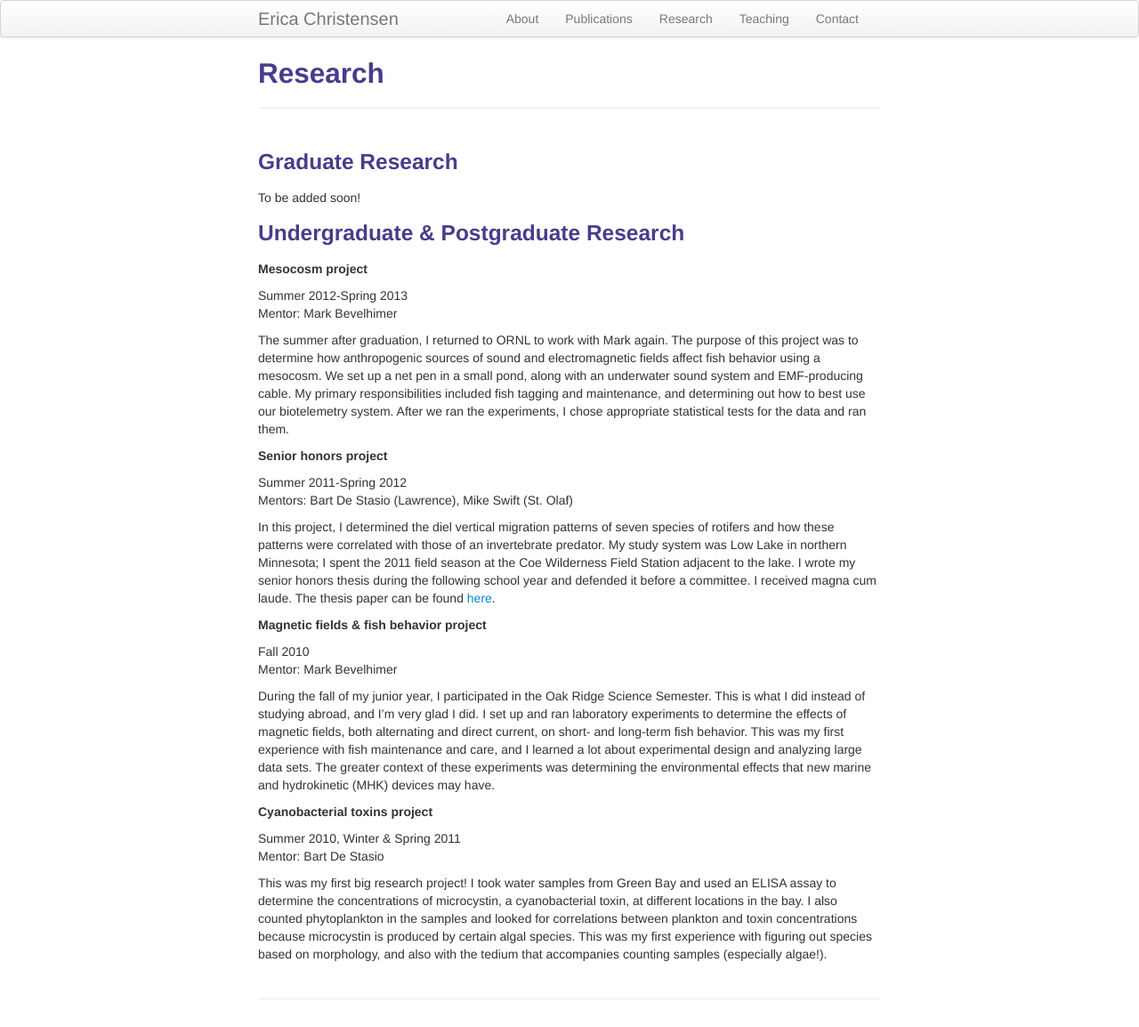
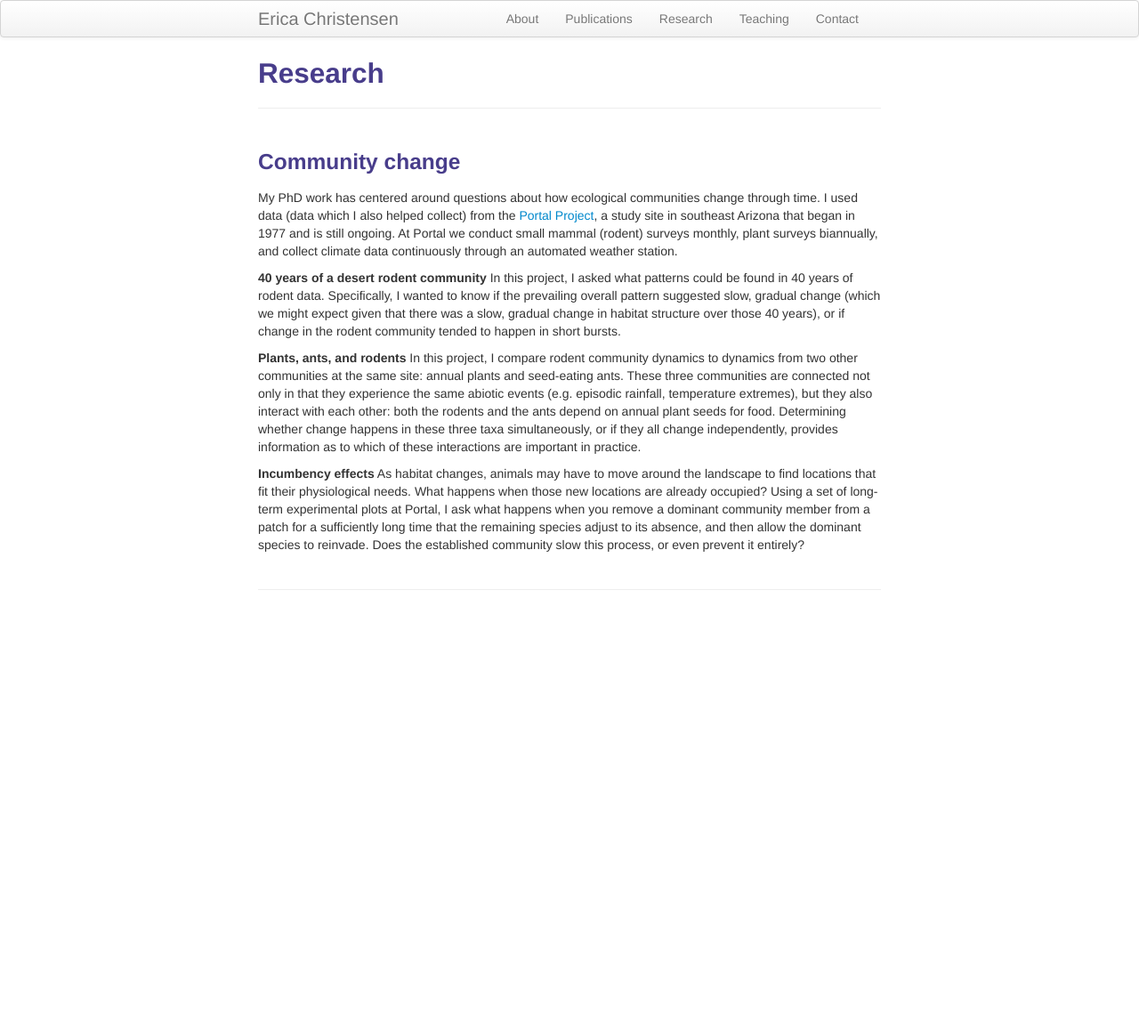
Before and after one commit to emchristensen/emchristensen.github.io, a Jekyll site: the page built from pages/Research.md, in a window 1280 px wide. Shown: the whole page at 89% size. Built offline with Jekyll 4.4.1, drawn with Linux system fonts in a browser that asks for light colours; after the commit the page ends 900 px from its top, so only the background shows below that.

Commit message:
update research

```diff
--- a/pages/Research.md
+++ b/pages/Research.md
@@ -1,39 +1,18 @@
 ---
 layout: page
 title: Research
-description: Kristina Riemer's research interests and projects
+description: Erica Christensen's research interests and projects
 ---
 
-### Graduate Research
+### Community change
 
-To be added soon!
+My PhD work has centered around questions about how ecological communities change through time. I used data (data which I also helped collect) from the [Portal Project](http://www.weecology.org/project/portal/), a study site in southeast Arizona that began in 1977 and is still ongoing. At Portal we conduct small mammal (rodent) surveys monthly, plant surveys biannually, and collect climate data continuously through an automated weather station.
 
-### Undergraduate & Postgraduate Research
+**40 years of a desert rodent community**
+In this project, I asked what patterns could be found in 40 years of rodent data. Specifically, I wanted to know if the prevailing overall pattern suggested slow, gradual change (which we might expect given that there was a slow, gradual change in habitat structure over those 40 years), or if change in the rodent community tended to happen in short bursts.
 
-**Mesocosm project**
+**Plants, ants, and rodents**
+In this project, I compare rodent community dynamics to dynamics from two other communities at the same site: annual plants and seed-eating ants. These three communities are connected not only in that they experience the same abiotic events (e.g. episodic rainfall, temperature extremes), but they also interact with each other: both the rodents and the ants depend on annual plant seeds for food. Determining whether change happens in these three taxa simultaneously, or if they all change independently, provides information as to which of these interactions are important in practice.
 
-Summer 2012-Spring 2013
-Mentor: Mark Bevelhimer
-
-The summer after graduation, I returned to ORNL to work with Mark again. The purpose of this project was to determine how anthropogenic sources of sound and electromagnetic fields affect fish behavior using a mesocosm. We set up a net pen in a small pond, along with an underwater sound system and EMF-producing cable. My primary responsibilities included fish tagging and maintenance, and determining out how to best use our biotelemetry system. After we ran the experiments, I chose appropriate statistical tests for the data and ran them.
-
-**Senior honors project**
-
-Summer 2011-Spring 2012
-Mentors: Bart De Stasio (Lawrence), Mike Swift (St. Olaf)
-
-In this project, I determined the diel vertical migration patterns of seven species of rotifers and how these patterns were correlated with those of an invertebrate predator. My study system was Low Lake in northern Minnesota; I spent the 2011 field season at the Coe Wilderness Field Station adjacent to the lake. I wrote my senior honors thesis during the following school year and defended it before a committee. I received magna cum laude. The thesis paper can be found [here](http://lux.lawrence.edu/luhp/16/).
-
-**Magnetic fields & fish behavior project**
-
-Fall 2010
-Mentor: Mark Bevelhimer
-
-During the fall of my junior year, I participated in the Oak Ridge Science Semester. This is what I did instead of studying abroad, and I'm very glad I did. I set up and ran laboratory experiments to determine the effects of magnetic fields, both alternating and direct current, on short- and long-term fish behavior. This was my first experience with fish maintenance and care, and I learned a lot about experimental design and analyzing large data sets. The greater context of these experiments was determining the environmental effects that new marine and hydrokinetic (MHK) devices may have.
-
-**Cyanobacterial toxins project**
-
-Summer 2010, Winter & Spring 2011
-Mentor: Bart De Stasio
-
-This was my first big research project! I took water samples from Green Bay and used an ELISA assay to determine the concentrations of microcystin, a cyanobacterial toxin, at different locations in the bay. I also counted phytoplankton in the samples and looked for correlations between plankton and toxin concentrations because microcystin is produced by certain algal species. This was my first experience with figuring out species based on morphology, and also with the tedium that accompanies counting samples (especially algae!).
+**Incumbency effects**
+As habitat changes, animals may have to move around the landscape to find locations that fit their physiological needs. What happens when those new locations are already occupied? Using a set of long-term experimental plots at Portal, I ask what happens when you remove a dominant community member from a patch for a sufficiently long time that the remaining species adjust to its absence, and then allow the dominant species to reinvade. Does the established community slow this process, or even prevent it entirely?
```
Also changed, not shown: index.md (+10 -8 lines), pages/teaching.md (deleted, +0 -45 lines).
